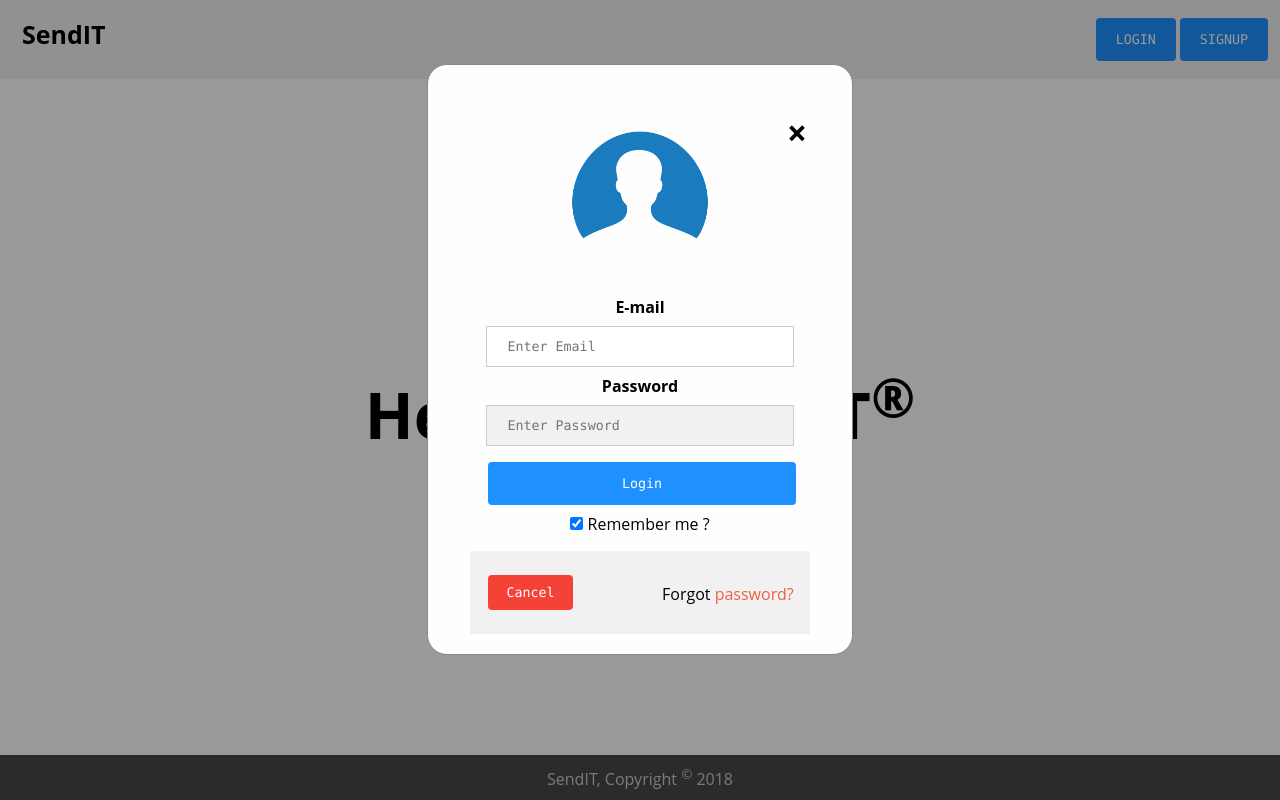
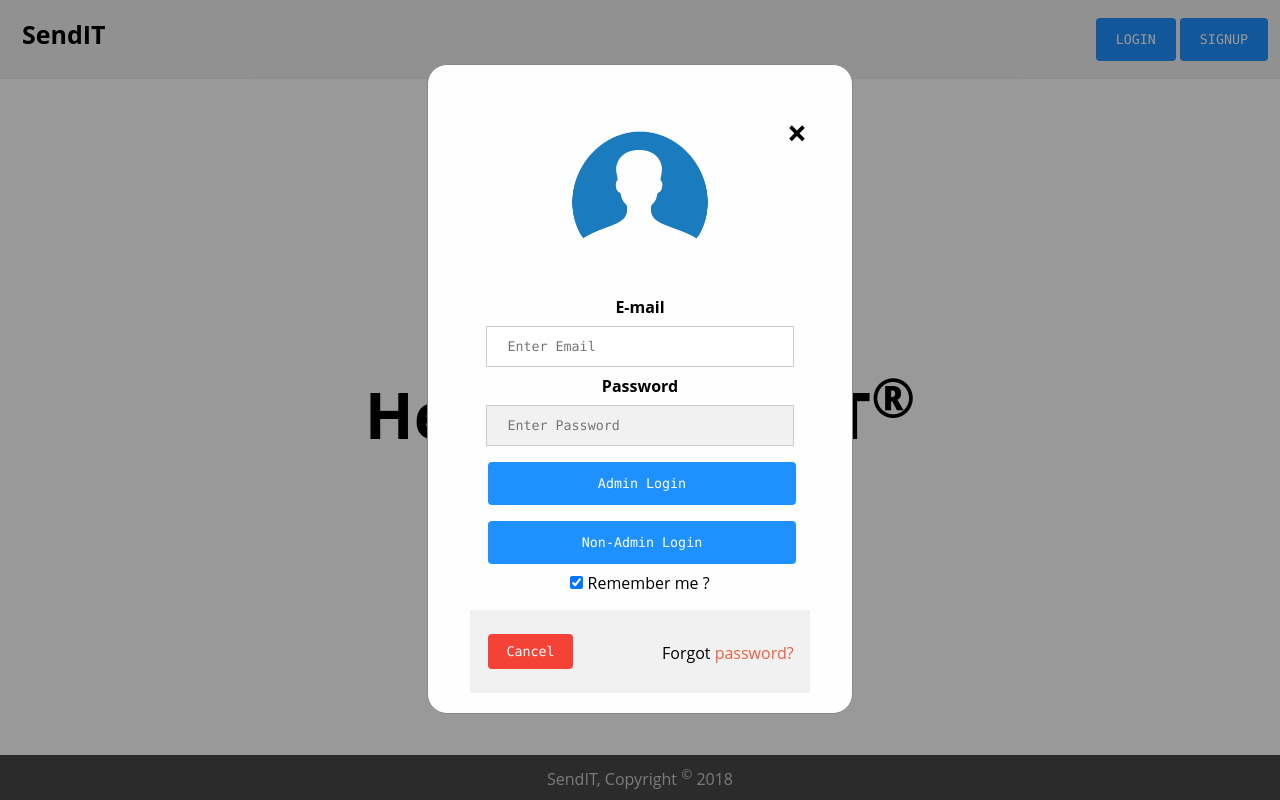
Before and after one commit to koitoror/SendIT, a plain HTML site: page UI/index.html in a window 1280 px wide. Both pictures are taken after a click on the button "LOGIN". Drawn offline with Linux system fonts and the light colour scheme.

Commit message:
[Feature #161907301]Add extra login button and add background image

```diff
--- a/UI/index.html
+++ b/UI/index.html
@@ -15,7 +15,7 @@
     <link rel="stylesheet" href="https://cdnjs.cloudflare.com/ajax/libs/font-awesome/4.7.0/css/font-awesome.min.css">
 </head>
 
-<body>
+<body class="index">
 
     <div class="header">
         <a href="#default" class="logo">SendIT</a>
@@ -54,7 +54,8 @@
                     <label for="psw"><b>Password</b></label>
                     <input type="password" placeholder="Enter Password" name="psw" required="">
 
-                    <button type="submit">Login</button>
+                    <button type="submit">Admin Login</button>
+                    <button type="submit" formaction="profile.html">Non-Admin Login</button>
                     <label>
                         <input type="checkbox" checked="checked" name="remember"> Remember me ?
                     </label>
```
